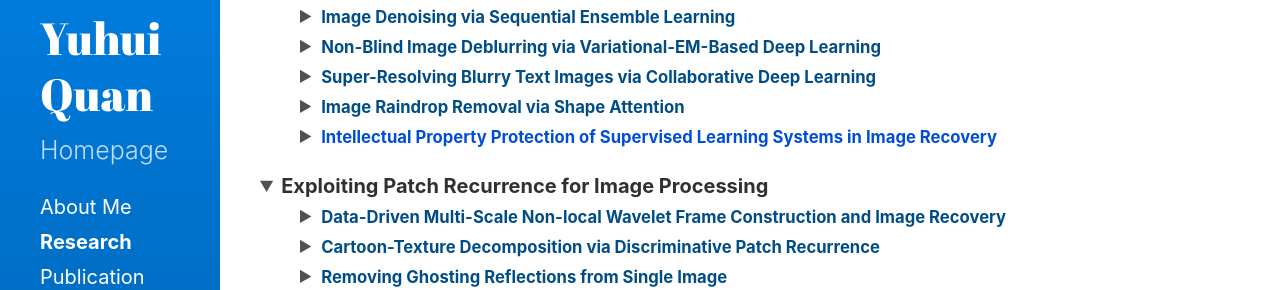
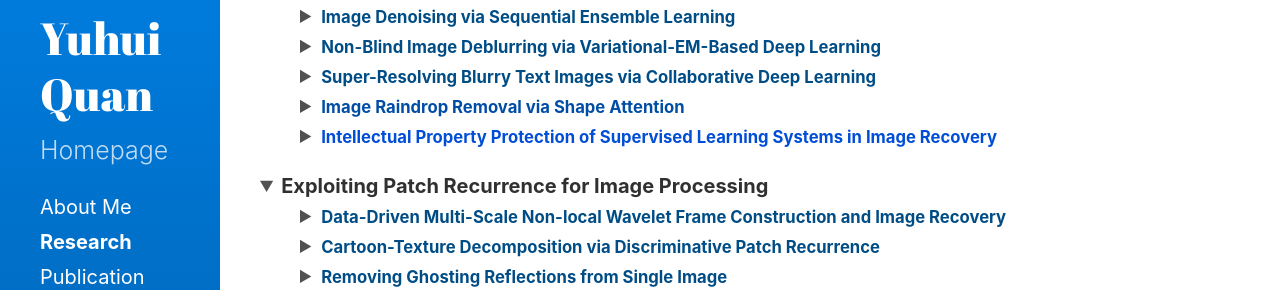
Before and after one commit to csyhquan/csyhquan.github.io, a Jekyll site: the page built from research.md, in a window 1280 px wide. Shown: the part 380-670 px from the top of the page. Built offline with Jekyll 4.4.1, drawn with Linux system fonts in a browser that asks for light colours.

Commit message:
Update research.md

```diff
--- a/research.md
+++ b/research.md
@@ -106,7 +106,7 @@ sidebar_link: true
 
 <!--2-4-->
 <details>
-<summary><strong><small><font color="#004D86">Image Raindrop Removal via Shape Attention</font></small></strong></summary>
+<summary><strong><small><font color="#004DA6">Image Raindrop Removal via Shape Attention</font></small></strong></summary>
 
 <table>
 <tbody>
```
